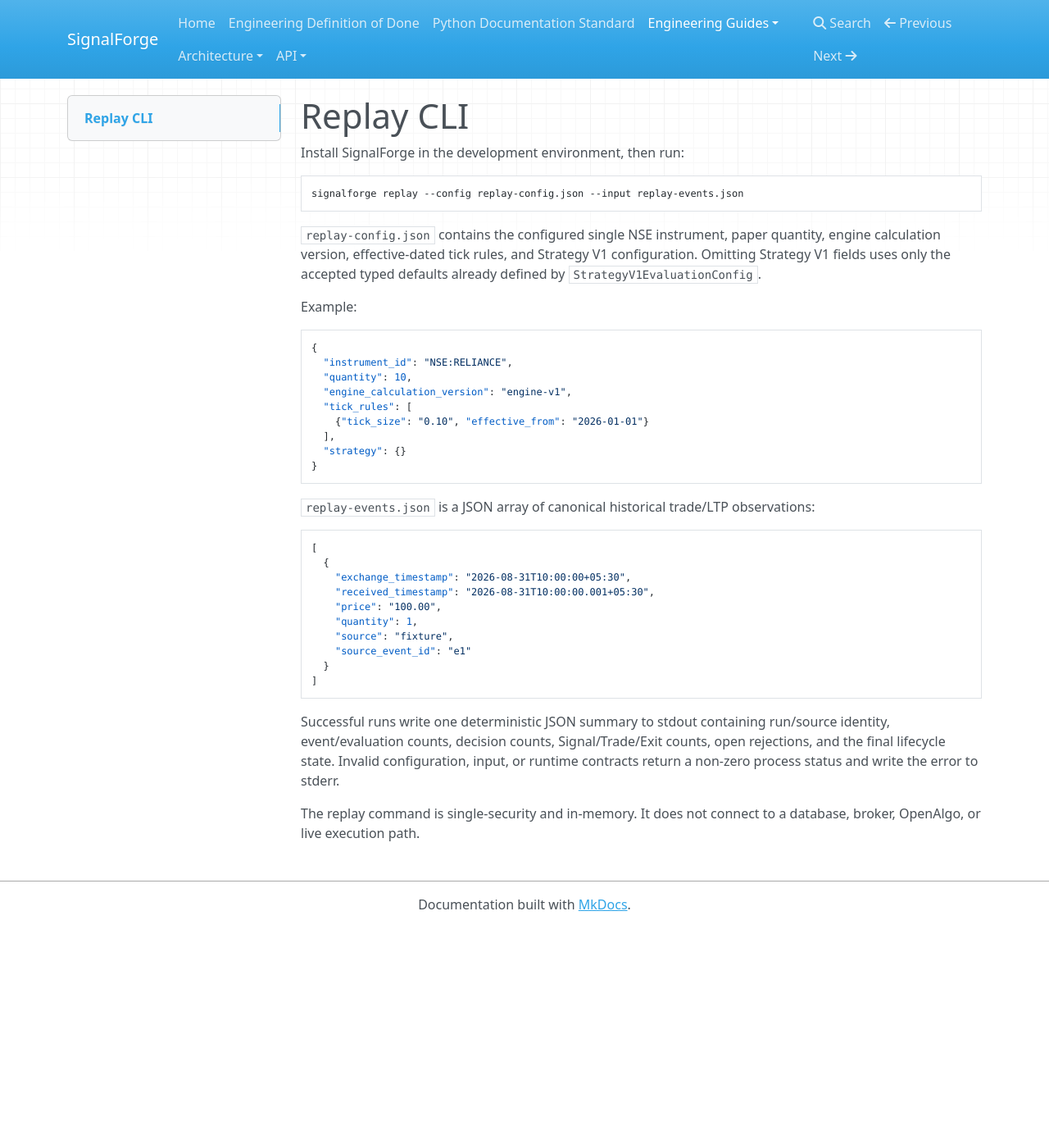
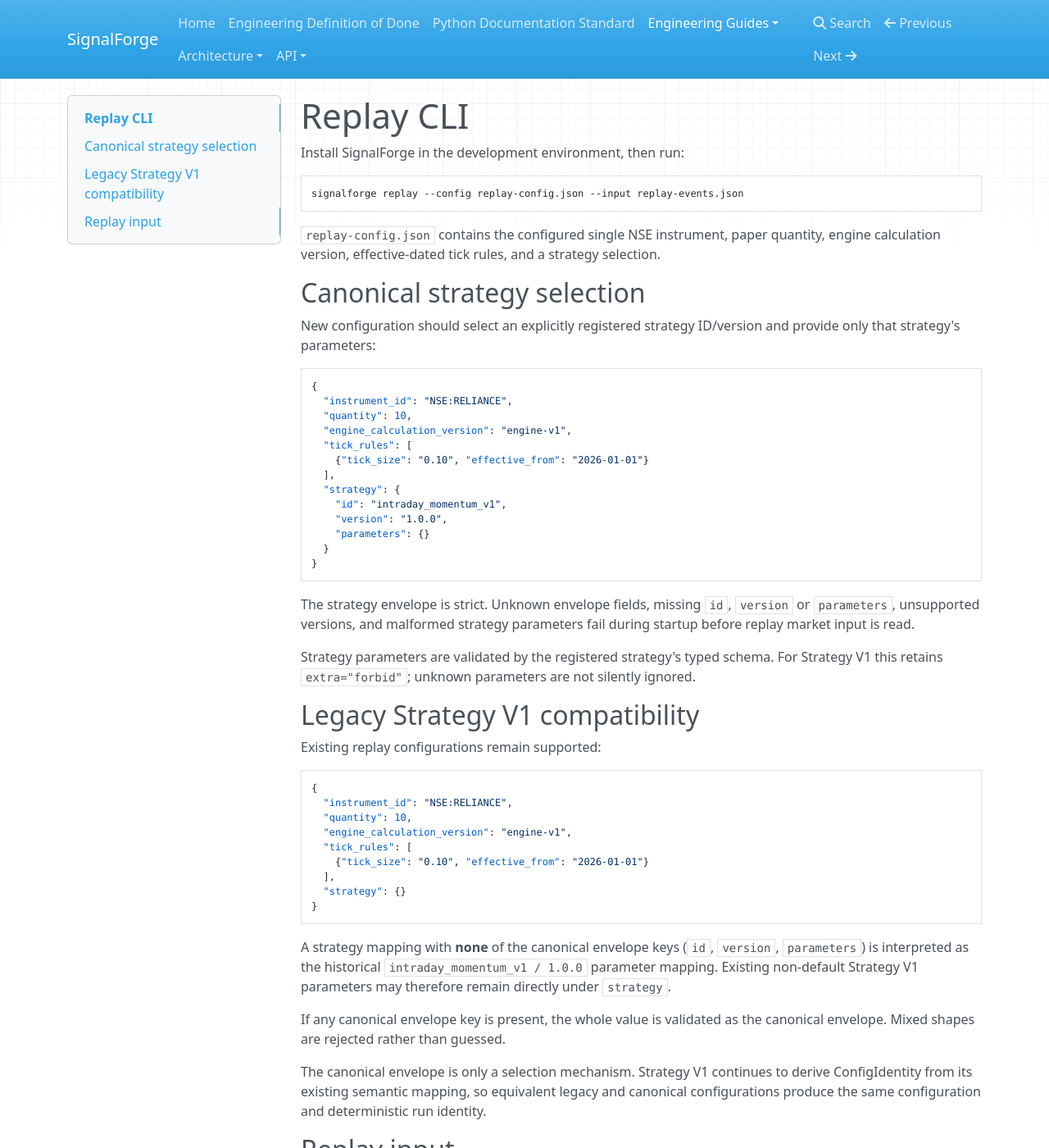
Before and after one commit to harishkamathuk/signalforge, an MkDocs documentation site: the page built from docs/replay-cli.md, in a window 1280 px wide and 1400 px high. Shown: the whole window at 82% size. Built offline with MkDocs 1.6.1, drawn with Linux system fonts in a browser that asks for light colours; nearby versions of some CDN libraries.

Commit message:
docs: document strategy registry replay configuration

````diff
--- a/docs/replay-cli.md
+++ b/docs/replay-cli.md
@@ -6,9 +6,41 @@
 signalforge replay --config replay-config.json --input replay-events.json
 ```
 
-`replay-config.json` contains the configured single NSE instrument, paper quantity, engine calculation version, effective-dated tick rules, and Strategy V1 configuration. Omitting Strategy V1 fields uses only the accepted typed defaults already defined by `StrategyV1EvaluationConfig`.
+`replay-config.json` contains the configured single NSE instrument, paper quantity,
+engine calculation version, effective-dated tick rules, and a strategy selection.
 
-Example:
+## Canonical strategy selection
+
+New configuration should select an explicitly registered strategy ID/version and
+provide only that strategy's parameters:
+
+```json
+{
+  "instrument_id": "NSE:RELIANCE",
+  "quantity": 10,
+  "engine_calculation_version": "engine-v1",
+  "tick_rules": [
+    {"tick_size": "0.10", "effective_from": "2026-01-01"}
+  ],
+  "strategy": {
+    "id": "intraday_momentum_v1",
+    "version": "1.0.0",
+    "parameters": {}
+  }
+}
+```
+
+The strategy envelope is strict. Unknown envelope fields, missing `id`,
+`version` or `parameters`, unsupported versions, and malformed strategy
+parameters fail during startup before replay market input is read.
+
+Strategy parameters are validated by the registered strategy's typed schema.
+For Strategy V1 this retains `extra="forbid"`; unknown parameters are not
+silently ignored.
+
+## Legacy Strategy V1 compatibility
+
+Existing replay configurations remain supported:
 
 ```json
 {
@@ -21,6 +53,21 @@
   "strategy": {}
 }
 ```
+
+A strategy mapping with **none** of the canonical envelope keys
+(`id`, `version`, `parameters`) is interpreted as the historical
+`intraday_momentum_v1 / 1.0.0` parameter mapping. Existing non-default
+Strategy V1 parameters may therefore remain directly under `strategy`.
+
+If any canonical envelope key is present, the whole value is validated as the
+canonical envelope. Mixed shapes are rejected rather than guessed.
+
+The canonical envelope is only a selection mechanism. Strategy V1 continues to
+derive ConfigIdentity from its existing semantic mapping, so equivalent legacy
+and canonical configurations produce the same configuration and deterministic
+run identity.
+
+## Replay input
 
 `replay-events.json` is a JSON array of canonical historical trade/LTP observations:
 
@@ -37,6 +84,11 @@
 ]
 ```
 
-Successful runs write one deterministic JSON summary to stdout containing run/source identity, event/evaluation counts, decision counts, Signal/Trade/Exit counts, open rejections, and the final lifecycle state. Invalid configuration, input, or runtime contracts return a non-zero process status and write the error to stderr.
+Successful runs write one deterministic JSON summary to stdout containing
+run/source identity, event/evaluation counts, decision counts, Signal/Trade/Exit
+counts, open rejections, and the final lifecycle state. Invalid configuration,
+input, or runtime contracts return a non-zero process status and write the error
+to stderr.
 
-The replay command is single-security and in-memory. It does not connect to a database, broker, OpenAlgo, or live execution path.
+The replay command is single-security and in-memory. It does not connect to a
+database, broker, OpenAlgo, or live execution path.
````
